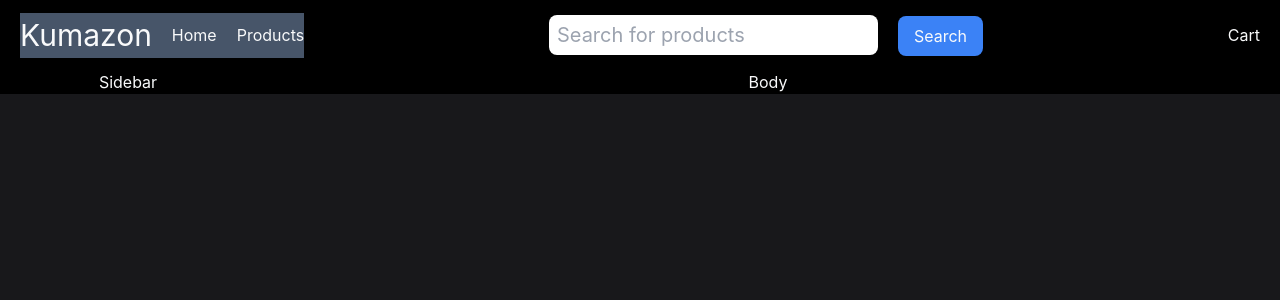
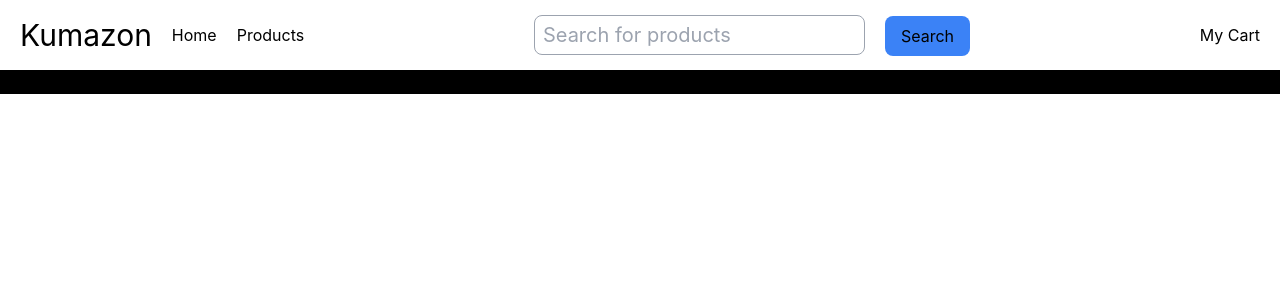
Before and after one commit to thugperfect/Ecommerce-Redux-App, a React (Create React App) app: page / in a window 1280 px wide. Shown: the top 300 px of the page. Built offline with nearby package versions, Linux system fonts and the light colour scheme.

Commit message:
dark and light mode

```diff
--- a/src/App.css
+++ b/src/App.css
@@ -4,6 +4,6 @@
 
 @layer base{
   html{
-    @apply bg-zinc-900 text-gray-50;
+
   }
 }
--- a/src/components/Navbar.js
+++ b/src/components/Navbar.js
@@ -2,18 +2,18 @@ import React from 'react'
 
 const Navbar = () => {
   return (
-    <div className='bg-black h-[70px] flex justify-between px-5 items-center'>
-      <div className='flex gap-5 items-center bg-slate-600'>
-        <div className='text-[30px] cursor-pointer'>Kumazon</div>
+    <div className='dark:bg-black dark:text-white bg-white h-[70px] flex justify-between px-5 items-center'>
+      <div className='flex gap-5 items-center  '>
+        <div className='text-[30px] cursor-pointer '>Kumazon</div>
         <div className='cursor-pointer'>Home</div>
         <div className='cursor-pointer'>Products</div>
 
       </div>
       <div >
-        <input className='h-[40px] text-xl text-black outline-none rounded-lg px-2 mr-5' type='text' placeholder='Search for products'/>
+        <input className='h-[40px] text-xl text-black outline-none border border-1 border-gray-400 rounded-lg px-2 mr-5' type='text' placeholder='Search for products'/>
         <button className='bg-blue-500 h-[40px] pl-4 pr-4 rounded-lg '>Search</button>
       </div>
-      <div>Cart</div>
+      <div className='cursor-pointer'>My Cart</div>
     </div>
   )
 }
```
